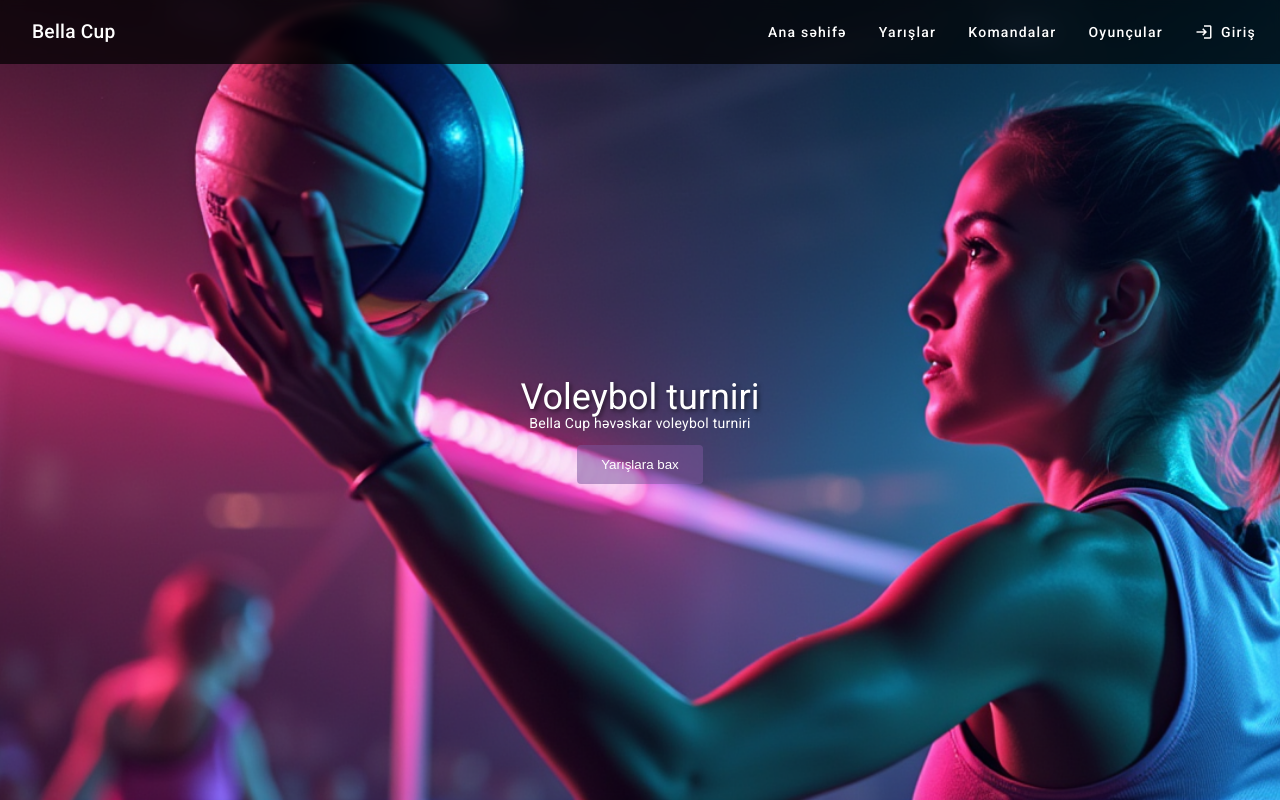
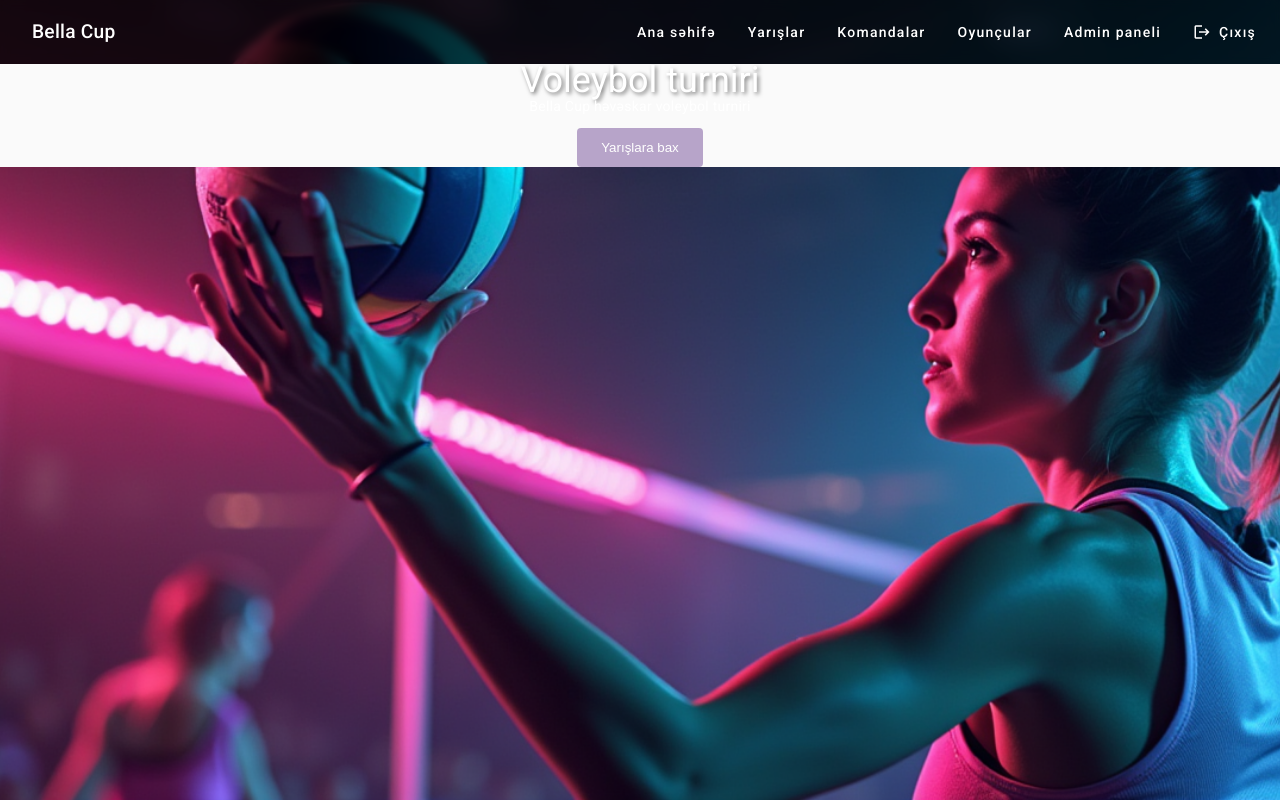
Before and after one commit to kamran134/volleytournament-front, an Angular app: page / in a window 1280 px wide. Built offline with nearby package versions, Linux system fonts and the light colour scheme; sample sign-in values are in the browser's storage.

Commit message:
menu editing

```diff
--- a/src/app/features/dashboard/components/tournaments/tournaments.component.ts
+++ b/src/app/features/dashboard/components/tournaments/tournaments.component.ts
@@ -46,8 +46,8 @@ export class TournamentsComponent implements OnInit {
         this.authService.isLoggedIn$.subscribe(isLoggedIn => {
             if (isLoggedIn) {
                 this.authorizedUserRole = this.authService.getRole();
-                if (this.authorizedUserRole === 'admin' || this.authorizedUserRole === 'superadmin') this.loadTournaments();
-                else this.router.navigate(['/admin/rating-columns']);
+                if (this.authorizedUserRole === 'admin' || this.authorizedUserRole === 'superadmin' || this.authorizedUserRole === 'coach' || this.authorizedUserRole === 'captain') this.loadTournaments();
+                else this.router.navigate(['/']);
             } else {
                 this.router.navigate(['/login']);
             }
--- a/src/app/features/dashboard/components/users/users.component.ts
+++ b/src/app/features/dashboard/components/users/users.component.ts
@@ -46,8 +46,6 @@ export class UsersComponent implements OnInit{
         this.authService.isLoggedIn$.subscribe(isLoggedIn => {
             if (isLoggedIn) {
                 this.authorizedUserRole = this.authService.getRole();
-                console.log('Authorized User Role:', this.authorizedUserRole);
-                console.log('User ID:', this.authService.getUserId());
                 if (this.authorizedUserRole === 'admin' || this.authorizedUserRole === 'superadmin') this.loadUsers();
                 else this.router.navigate(['/admin/tournaments']);
             } else {
--- a/src/app/features/home/components/home/home.component.html
+++ b/src/app/features/home/components/home/home.component.html
@@ -9,7 +9,11 @@
             <a mat-button routerLink="/tournaments">Yarışlar</a>
             <a mat-button routerLink="/teams">Komandalar</a>
             <a mat-button routerLink="/players">Oyunçular</a>
-            <a mat-button routerLink="/login"><mat-icon>login</mat-icon> Giriş</a>
+            <a mat-button routerLink="/admin" *ngIf="isLoggedIn">Admin paneli</a>
+            <!-- Если loggedIn$ true то /logout -->
+            <a mat-button *ngIf="isLoggedIn" (click)="logInOut()"><mat-icon>logout</mat-icon> Çıxış</a>
+            <!-- Если loggedIn$ false то /login -->
+            <a mat-button *ngIf="!isLoggedIn" routerLink="/login"><mat-icon>login</mat-icon> Giriş</a>
         </div>
     </mat-toolbar>
 
@@ -20,14 +24,27 @@
                 <a mat-list-item routerLink="/tournaments" (click)="sidenav.close()">Yarışlar</a>
                 <a mat-list-item routerLink="/teams" (click)="sidenav.close()">Komandalar</a>
                 <a mat-list-item routerLink="/players" (click)="sidenav.close()">Oyunçular</a>
-                <a mat-list-item routerLink="/login" (click)="sidenav.close()"><mat-icon>login</mat-icon> Giriş</a>
+                <a mat-list-item routerLink="/admin" *ngIf="isLoggedIn" (click)="sidenav.close()">Admin paneli</a>
+                <a mat-list-item *ngIf="isLoggedIn" (click)="logInOut()">
+                    <mat-icon>logout</mat-icon> Çıxış
+                </a>
+                <a mat-list-item *ngIf="!isLoggedIn" routerLink="/login" (click)="sidenav.close()">
+                    <mat-icon>login</mat-icon> Giriş
+                </a>
             </mat-nav-list>
         </mat-sidenav>
+        <mat-sidenav-content>
+            <div class="cover__container">
+                <h1>Voleybol turniri</h1>
+                <p>Bella Cup həvəskar voleybol turniri</p>
+                <button class="cover__button" routerLink="/tournaments">Yarışlara bax</button>
+            </div>
+        </mat-sidenav-content>
     </mat-sidenav-container>
-
+<!--
     <div class="cover__container">
         <h1>Voleybol turniri</h1>
         <p>Bella Cup həvəskar voleybol turniri</p>
         <button class="cover__button" routerLink="/tournaments">Yarışlara bax</button>
-    </div>
+    </div> -->
 </div>
--- a/src/app/features/home/components/home/home.component.ts
+++ b/src/app/features/home/components/home/home.component.ts
@@ -1,11 +1,12 @@
 import { CommonModule } from '@angular/common';
 import { Component, OnInit } from '@angular/core';
-import { RouterModule } from '@angular/router';
+import { Router, RouterModule } from '@angular/router';
 import { MatIconModule } from '@angular/material/icon';
 import { MatToolbarModule } from '@angular/material/toolbar';
 import { MatButtonModule } from '@angular/material/button';
 import { MatSidenavModule } from '@angular/material/sidenav';
 import { MatListModule } from '@angular/material/list';
+import { AuthService } from '../../../../core/services/auth.service';
 
 @Component({
     selector: 'app-home',
@@ -16,13 +17,33 @@ import { MatListModule } from '@angular/material/list';
         MatIconModule,
         MatButtonModule,
         MatSidenavModule,
-        MatListModule
+        MatListModule,
+        CommonModule,
+        RouterModule
     ],
     templateUrl: './home.component.html',
     styleUrl: './home.component.scss'
 })
 export class HomeComponent implements OnInit {
-    constructor() {}
+    authorizedUserRole: string | null = null;
+    isAdminOrSuperAdmin$ = this.authService.isAdminOrSuperAdmin$;
+    isLoggedIn: boolean = false;
 
-    ngOnInit(): void {}
+    constructor(private authService: AuthService, private router: Router) {}
+
+    ngOnInit(): void {
+        this.authService.isLoggedIn$.subscribe(isLoggedIn => {
+            if (isLoggedIn) {
+                this.authorizedUserRole = this.authService.getRole();
+                this.isLoggedIn = true;
+            }
+        });
+    }
+
+    logInOut(): void {
+        if (this.isLoggedIn)
+            this.authService.logout();
+        else
+            this.router.navigate(['/login']);
+    }
 }
--- a/src/styles.scss
+++ b/src/styles.scss
@@ -46,7 +46,9 @@ body {
         }
 
         .mat-drawer-container {
-            background-color: $backgroundColor !important;
+            // background-color: $backgroundColor !important;
+            background-color: rgba(255,255,255, 0) !important;
+            height: 100% !important;
             color: $white !important;
         }
 
```
